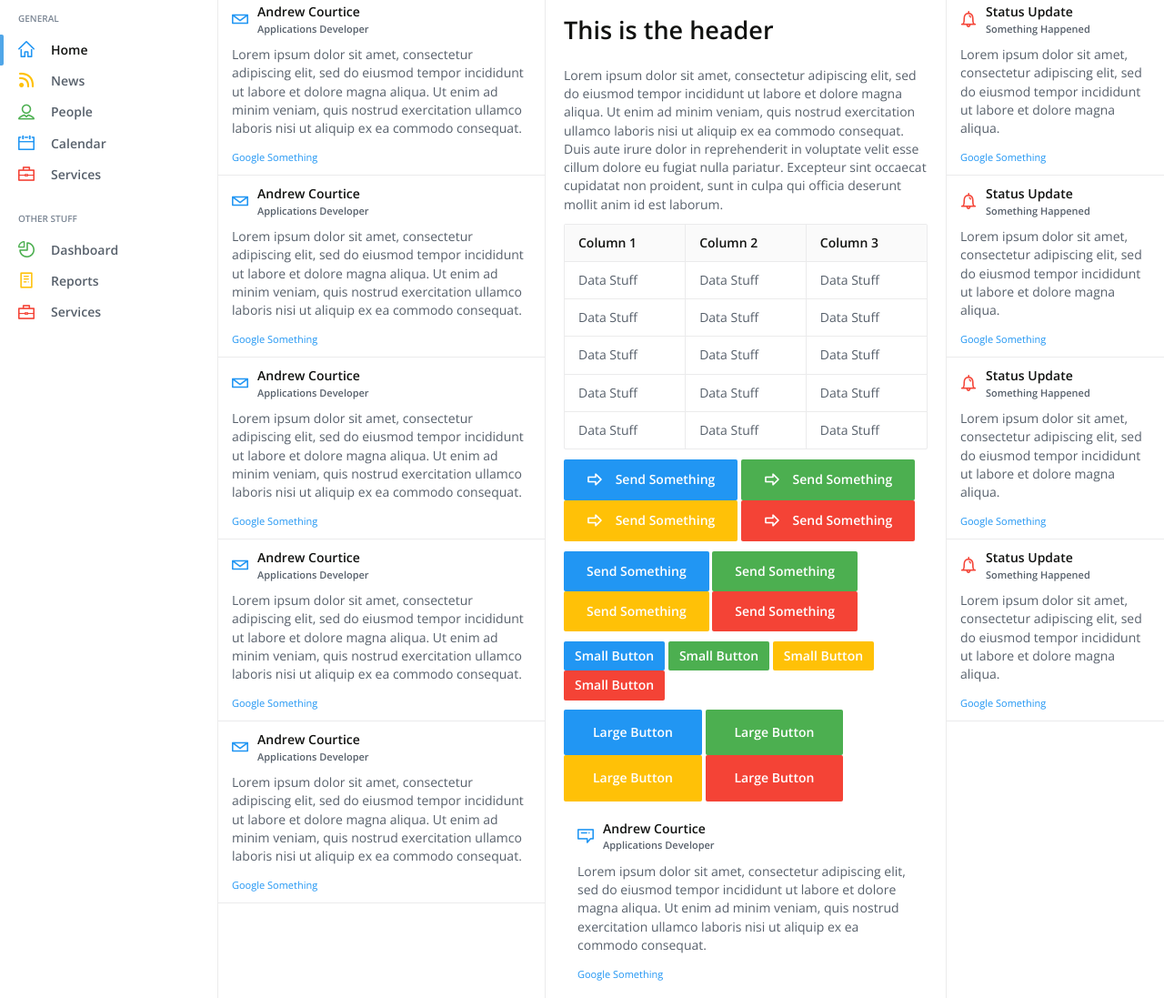
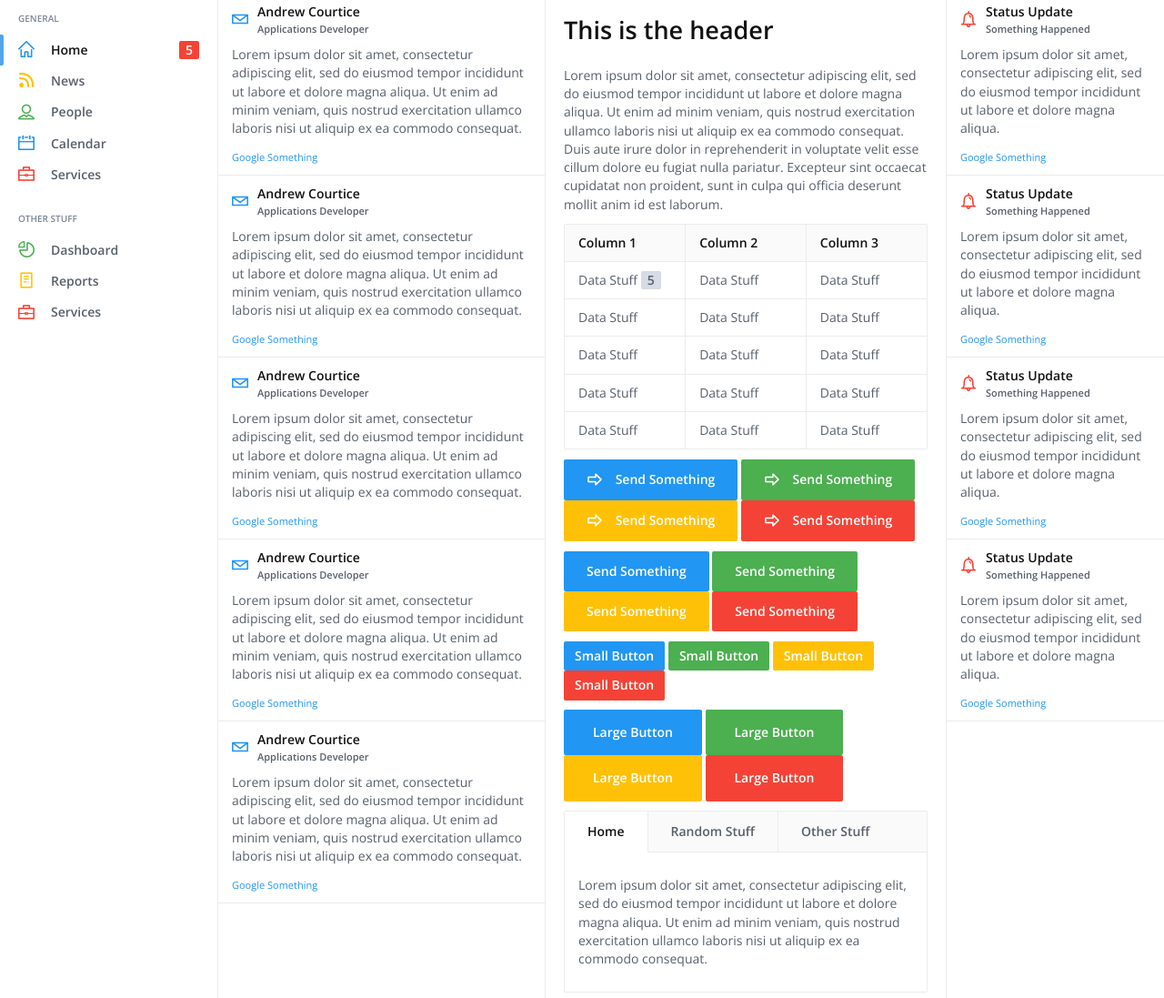
Before and after one commit to tjkluska/aurora, a plain HTML site: page views/index.html in a window 1280 px wide. Shown: the part 68-1165 px from the top of the page at 91% size. Drawn offline with nearby package versions, Linux system fonts and the light colour scheme.

Commit message:
Added tab control and labels

```diff
--- a/styles/components/_buttons.scss
+++ b/styles/components/_buttons.scss
@@ -8,6 +8,7 @@
     font-size: $fontSize;
     font-weight: $fontWeightHeavy;
     color: $colourFontNegative;
+    text-align: center;
     background-color: $colourAccent;
     outline: none;
     border: none;
--- /dev/null
+++ b/styles/components/_labels.scss
@@ -0,0 +1,36 @@
+@import "../abstracts/_variables.scss";
+@import "../abstracts/_mixins.scss";
+
+.label {
+    display: inline-block;
+    padding: 0 0.5em;
+    color: inherit;
+    font-weight: $fontWeightHeavy;
+    line-height: $fontLineHeight;
+    text-align: center;
+    background-color: $colourPrimary;
+    border-radius: $borderRadius;
+}
+
+.label-accent,
+.label-success,
+.label-warning,
+.label-danger {
+    color: $colourFontNegative;
+}
+
+.label-accent {
+    background-color: $colourAccent;
+}
+
+.label-success {
+    background-color: $colourSuccess;
+}
+
+.label-warning {
+    background-color: $colourWarning;
+}
+
+.label-danger {
+    background-color: $colourDanger;
+}
--- a/styles/components/_tables.scss
+++ b/styles/components/_tables.scss
@@ -52,3 +52,7 @@ tr,
         }
     }
 }
+
+.table-striped {
+
+}
--- /dev/null
+++ b/styles/components/_tabs.scss
@@ -0,0 +1,62 @@
+@import "../abstracts/_variables.scss";
+@import "../abstracts/_mixins.scss";
+
+.tab-control {
+    @include border;
+    border-radius: $borderRadius;
+}
+
+.tabs-panel {
+    background-color: $colourBackgroundMedium;
+    @include border(bottom);
+    overflow: visible;
+}
+
+.tab-item {
+    position: relative;
+    padding: $buttonPaddingVertical $buttonPaddingHorizontal;
+    color: $colourFontSecondary;
+    font-weight: $fontWeightHeavy;
+    text-align: center;
+    cursor: pointer;
+
+    &:not(:last-of-type) {
+        @include border(right);
+    }
+
+    &:after {
+        display: none;
+        position: absolute;
+        content: " ";
+        bottom: -$borderWidth;
+        left: 0;
+        width: 100%;
+        height: $borderWidth;
+        background-color: $colourBackground;
+    }
+
+    &:hover,
+    &.active {
+        color: $colourFont;
+    }
+
+    &.active {
+        background-color: $colourBackground;
+
+        &:after {
+            display: block;
+        }
+    }
+}
+
+.tabs-viewport {
+}
+
+.tab-pane {
+    display: none;
+    padding: $layoutPaddingMedium;
+
+    &.active {
+        display: block;
+    }
+}
--- a/styles/site.scss
+++ b/styles/site.scss
@@ -4,9 +4,11 @@
 @import "components/_grid.scss";
 @import "components/_icons.scss";
 @import "components/_buttons.scss";
+@import "components/_labels.scss";
 @import "components/_images.scss";
 @import "components/_menus.scss";
 @import "components/_lists.scss";
 @import "components/_tables.scss";
+@import "components/_tabs.scss";
 @import "modifiers/_layout.scss";
 @import "modifiers/_borders.scss";
--- a/views/index.html
+++ b/views/index.html
@@ -60,6 +60,7 @@
                                 <div layout="row center-left">
                                     <span class="icon dripicons-home icon-accent"></span>
                                     <span>Home</span>
+                                    <span class="label label-danger" self="right">5</span>
                                 </div>
                             </a>
                             <a href="#" class="menu-item">
@@ -264,7 +265,7 @@
                                 </thead>
                                 <tbody>
                                     <tr>
-                                        <td>Data Stuff</td>
+                                        <td>Data Stuff <span class="label">5</span></td>
                                         <td>Data Stuff</td>
                                         <td>Data Stuff</td>
                                     </tr>
@@ -315,6 +316,36 @@
                             <a href="#" class="button button-large button-warning">Large Button</a>
                             <a href="#" class="button button-large button-danger">Large Button</a>
                         </p>
+                        <div class="tab-control" layout="column top-stretch">
+                            <div class="tabs-panel" layout="row stretch-left">
+                                <div class="tab-item active">Home</div>
+                                <div class="tab-item">Random Stuff</div>
+                                <div class="tab-item">Other Stuff</div>
+                            </div>
+                            <div class="tabs-viewport">
+                                <div class="tab-pane active">
+                                    <p>
+                                        Lorem ipsum dolor sit amet, consectetur adipiscing elit, sed do eiusmod tempor incididunt ut labore et dolore magna aliqua.
+                                        Ut enim ad minim veniam, quis nostrud exercitation ullamco laboris nisi ut aliquip
+                                        ex ea commodo consequat.
+                                    </p>
+                                </div>
+                                <div class="tab-pane">
+                                    <p>
+                                        Lorem ipsum dolor sit amet, consectetur adipiscing elit, sed do eiusmod tempor incididunt ut labore et dolore magna aliqua.
+                                        Ut enim ad minim veniam, quis nostrud exercitation ullamco laboris nisi ut aliquip
+                                        ex ea commodo consequat.
+                                    </p>
+                                </div>
+                                <div class="tab-pane">
+                                    <p>
+                                        Lorem ipsum dolor sit amet, consectetur adipiscing elit, sed do eiusmod tempor incididunt ut labore et dolore magna aliqua.
+                                        Ut enim ad minim veniam, quis nostrud exercitation ullamco laboris nisi ut aliquip
+                                        ex ea commodo consequat.
+                                    </p>
+                                </div>
+                            </div>
+                        </div>
                         <ul class="list thread">
                             <li class="list-item">
                                 <div layout="row center-left">
```
Also changed, not shown: styles/site.css.
